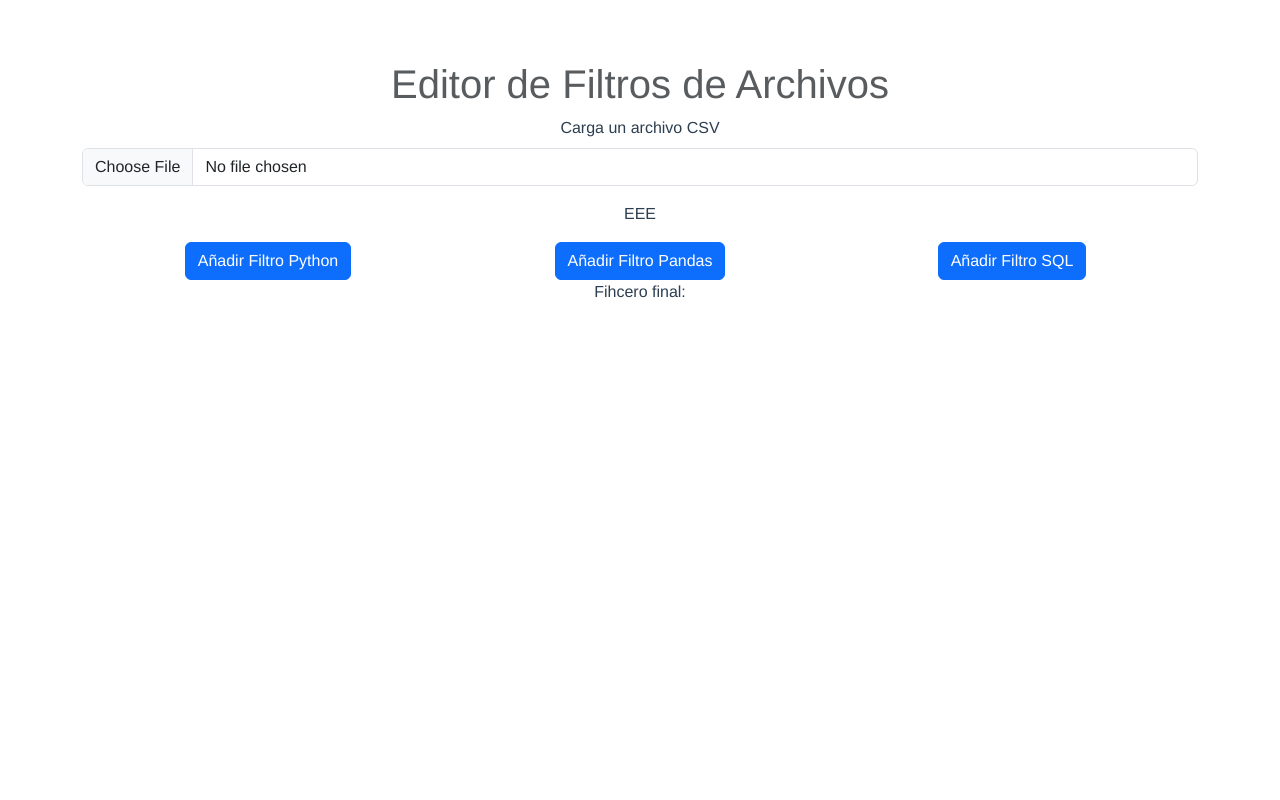
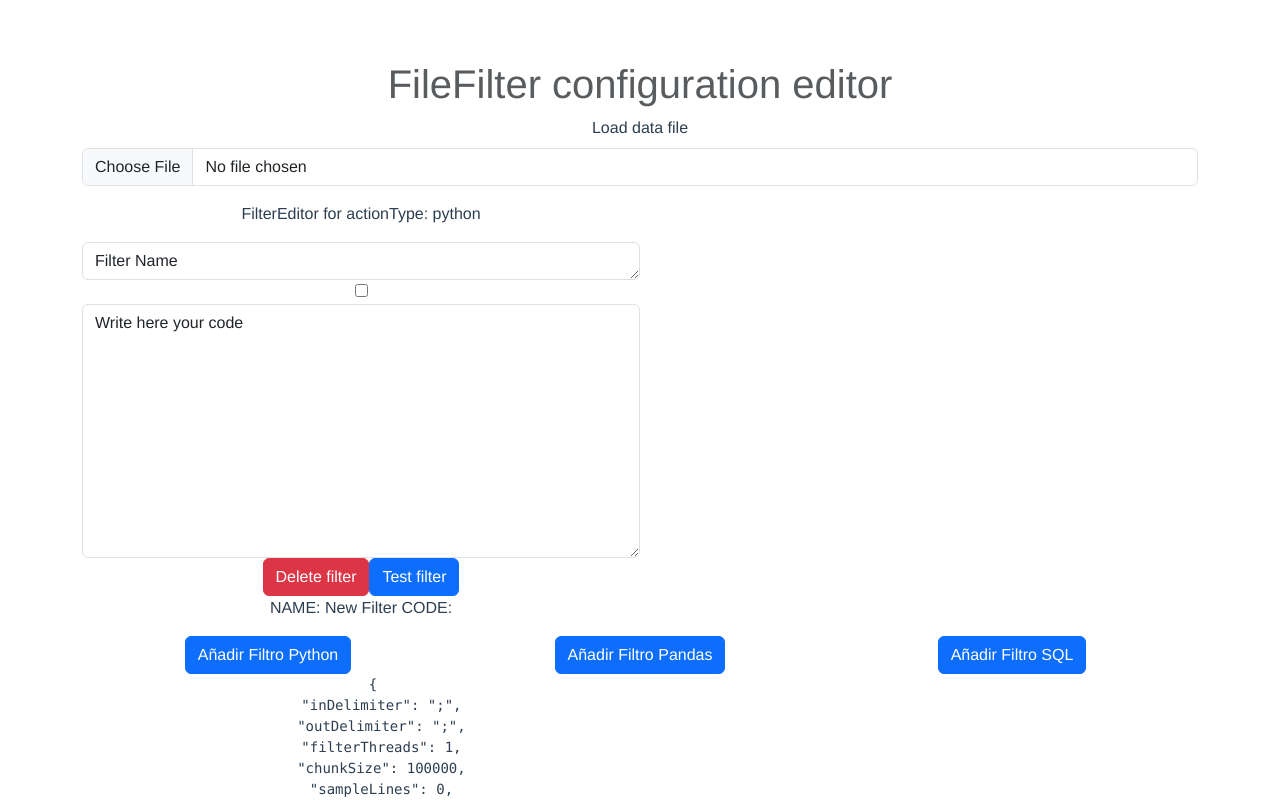
Before and after one commit to javitorres/filefilterEditor, a Vue app: page / in a window 1280 px wide. Both pictures are taken after a click on the button "Añadir Filtro Python". Shown: the top 800 px of the page. Built offline with nearby package versions, Linux system fonts and the light colour scheme.

Commit message:
Added edition for filters

```diff
--- a/src/components/CsvInputTable.vue
+++ b/src/components/CsvInputTable.vue
@@ -1,7 +1,7 @@
 <template>
   <div>
     <div class="mb-3">
-      <label for="csvFileInput" class="form-label">Carga un archivo CSV</label>
+      <label for="csvFileInput" class="form-label">Load data file</label>
       <input type="file" class="form-control" id="csvFileInput" @change="loadCsvFile" accept=".csv">
     </div>
     <div v-if="csvData.length > 0">
--- a/src/components/FileFilterEditor.vue
+++ b/src/components/FileFilterEditor.vue
@@ -1,13 +1,12 @@
 <template>
   <div class="container my-4">
-    <h1 class="text-center text-muted">Editor de Filtros de Archivos</h1>
+    <h1 class="text-center text-muted">FileFilter configuration editor</h1>
 
     <!-- Sección de Carga y Visualización del CSV de Entrada -->
     <csv-input-table></csv-input-table>
 
     <!-- Sección de Configuración de Filtros     -->
     <filter-configurator></filter-configurator>
-
 
     <!-- Sección de Vista Previa y Descarga -->
     <output-section></output-section>
@@ -27,9 +26,6 @@ export default {
     CsvInputTable,
     FilterConfigurator,
     OutputSection
-  },
-  props: {
-    msg: String
   }
 }
 </script>
--- a/src/components/FilterConfigurator.vue
+++ b/src/components/FilterConfigurator.vue
@@ -1,10 +1,39 @@
 <template>
   <div>
+    <div v-for="(filter, index) in filterConfiguration.filters" :key="index" class="mb-3">
+    <div class="col-md-6">
+      <filter-editor
+        :actionType="filter.actionType"
+        @filterChanged="filterChanged(index, $event)"
+        @deleteFilter="deleteFilter(index)"
+        @testFilter="testFilter(index)">
+      </filter-editor><p>NAME: {{ filter.name }} CODE:{{ filter.actionConfig.code }}</p>
+    </div>
 
 
-    <div v-for="(filter, index) in filters" :key="index" class="mb-3">
-      <filter-editor :type="filter.type" @updateFilter="updateFilter(index, $event)"></filter-editor>
+    <div class="col-md-6">
+      <div v-if="csvData.length > 0">
+      <h3 class="text-center">Vista Previa del Archivo CSV</h3>
+      <table class="table">
+        <thead>
+          <tr>
+            <th v-for="(header, index) in csvHeaders" :key="index">{{ header }}</th>
+          </tr>
+        </thead>
+        <tbody>
+          <tr v-for="(row, rowIndex) in displayedCsvData" :key="rowIndex">
+            <td v-for="(value, index) in row" :key="index">{{ value }}</td>
+          </tr>
+        </tbody>
+      </table>
     </div>
+
+
+
+    </div>
+
+
+  </div>
 
     <div class="container text-center" wid>
       <div class="row">
@@ -18,10 +47,20 @@
           <button class="btn btn-primary" @click="addFilter('sql')">Añadir Filtro SQL</button>
         </div>
       </div>
+
+      <!-- show json object -->
+      <div class="container text-left">
+
+          <div class="col-md-6">
+            <pre>{{ JSON.stringify(filterConfiguration, null, 2) }}</pre>
+          </div>
+
+      </div>
+
+      </div>
   </div>
-  </div>
+
 </template>
-
 
 <script>
   import FilterEditor from './FilterEditor.vue';
@@ -33,15 +72,44 @@
     },
     data() {
       return {
-        filters: []
+        csvData: [],
+        csvHeaders: [],
+        filterConfiguration:{
+          inDelimiter: ';',
+          outDelimiter: ';',
+          filterThreads: 1,
+          chunkSize: 100000,
+          sampleLines: 0,
+          filters: []
+        }
       };
     },
     methods: {
-      addFilter(type) {
-        this.filters.push({ type, config: {} });
+      addFilter(actionType) {
+        this.filterConfiguration.filters.push({ name: "New Filter", actionType: actionType, disabled: false, actionConfig: {} });
+
       },
       updateFilter(index, config) {
-        this.filters[index].config = config;
+        this.filterConfiguration.filters[index].config = config;
+      },
+      deleteFilter(index) {
+        this.filterConfiguration.filters.splice(index, 1);
+      },
+      testFilter(index) {
+        console.log("Testing filter " + index);
+      },
+      filterChanged(index, filterState) {
+        this.filterConfiguration.filters[index].name = filterState.name;
+        this.filterConfiguration.filters[index].disabled = filterState.disabled;
+        this.filterConfiguration.filters[index].actionConfig.code = filterState.code;
+      }
+    },
+    watch: {
+      filters: {
+        handler: function (val) {
+          this.$emit('deleteFilter', val);
+        },
+        deep: true
       }
     }
   };
--- a/src/components/FilterEditor.vue
+++ b/src/components/FilterEditor.vue
@@ -1,18 +1,55 @@
 <template>
-    <p>EEE</p>
+    <p>FilterEditor for actionType: {{ actionType }}</p>
+    <textarea class="form-control" rows="1" v-model="name"></textarea>
+    <!-- Toggle Disabled -->
+    <input type="checkbox" v-model="disabled" id="disabled" title="rrr">
+    <textarea class="form-control" rows="10" v-model="code"></textarea>
+
+    <!-- Delete filter button -->
+    <button class="btn btn-danger" @click="deleteFilter">Delete filter</button>
+    <!-- Test filter -->
+    <button class="btn btn-primary" @click="testFilter">Test filter</button>
+
 </template>
-
-
 <script>
-
-
   export default {
     name: 'FilterEditor',
-    components: {
-
+    props: {
+      actionType: String
     },
     data() {
-
+      return {
+        name: 'Filter Name',
+        disabled: false,
+        code: 'Write here your code'
+      }
+    },
+    methods: {
+      deleteFilter() {
+        this.$emit('deleteFilter');
+      },
+      testFilter() {
+        this.$emit('testFilter');
+      },
+      emitChanges() {
+      this.$emit('filterChanged',{
+        name: this.name,
+        disabled: this.disabled,
+        code: this.code,
+      }
+    );
+    }
+    },
+    watch: {
+      name() {
+        this.emitChanges();
+      },
+      code() {
+        this.emitChanges();
+      },
+      disabled() {
+        this.emitChanges();
+      }
     }
   };
 </script>
--- a/src/components/OutputSection.vue
+++ b/src/components/OutputSection.vue
@@ -1,15 +1,19 @@
 <template>
-    <p>Fihcero final:</p>
+    <p>Final file:</p>
+
+
+        <div class="row justify-content-center">
+            <div class="col-md-6">
+                <pre>{{ JSON.stringify(filterConfiguration, null, 2) }}</pre>
+            </div>
+        </div>
+
 </template>
 
 <script>
 
 
 export default {
-  name: 'OutputSection',
-
-  props: {
-    msg: String
-  }
+  name: 'OutputSection'
 }
 </script>
```
